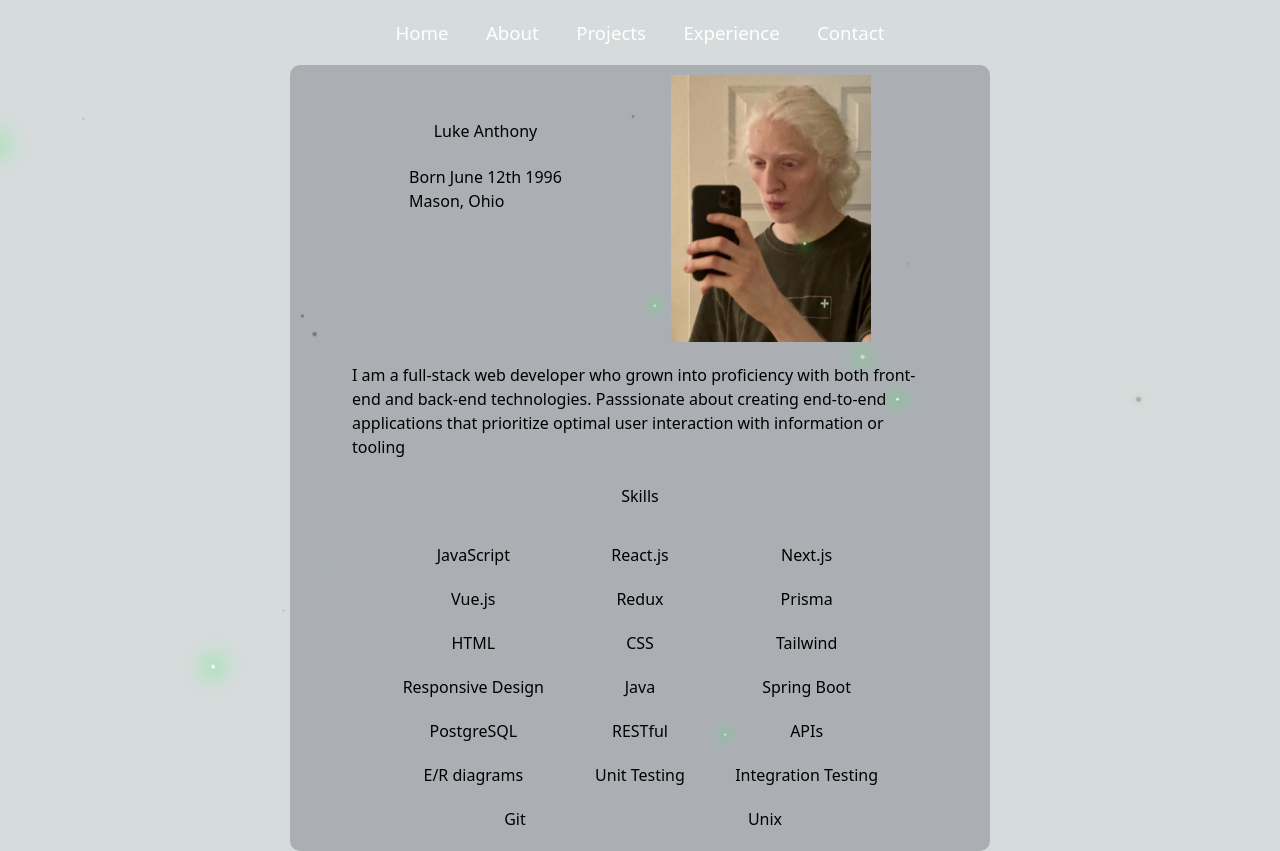
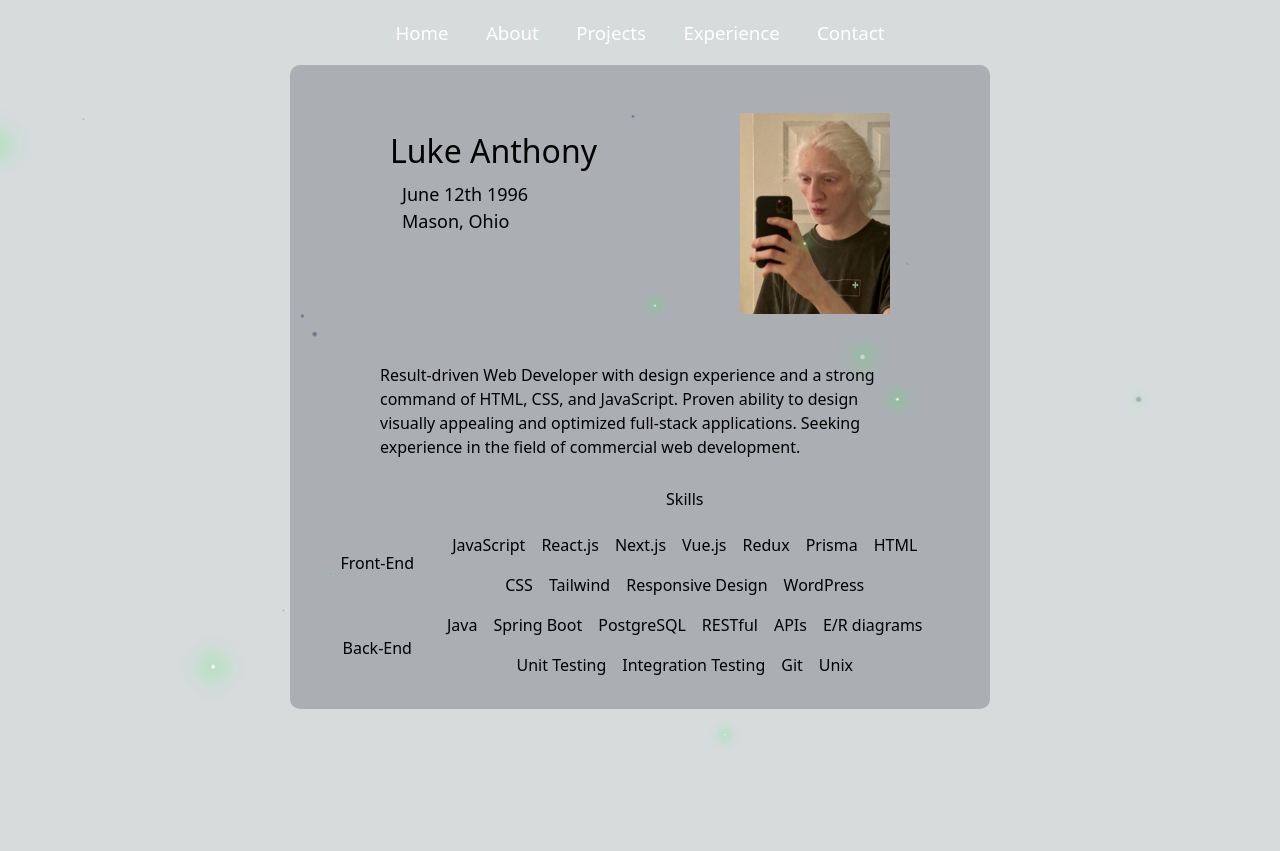
Before and after one commit to lucian1996/vite-react-portfolio, a React (Vite) app: page /about in a window 1280 px wide. After the commit the page ends 800 px from the top, so only its background shows below. Built offline with nearby package versions, Linux system fonts and the light colour scheme.

Commit message:
formatted about page

```diff
--- a/src/components/about.tsx
+++ b/src/components/about.tsx
@@ -2,14 +2,14 @@ import aboutData from '../content/about-data';
 import GetIsMobile from '../utility/function/get-is-mobile';
 
 export default function About() {
-  const { name, info, skills, summary } = aboutData;
+  const { name, info, skills1, skills2, summary } = aboutData;
   const idMobile = GetIsMobile();
   return (
     <div className="frame">
       <div className="header">
         <div className="header-left">
-          <div className="header-left-title">{name}</div>
-          <div className="header-left-info">
+          <div className="header-left-title ">{name}</div>
+          <div className="header-left-info ">
             <ul>
               {info.map((element, index) => (
                 <li key={index}>{element}</li>
@@ -26,12 +26,25 @@ export default function About() {
       </div>
       <div className={idMobile ? 'p-8' : 'summary'}>{summary}</div>
       <div className="skills">
-        <div className="skills-title">Skills</div>
-        <ul>
-          {skills.map((skill, index) => (
-            <li key={index}>{skill}</li>
-          ))}
-        </ul>
+        <div className="department">
+          <div>Front-End</div>
+          <div>Back-End</div>
+        </div>
+        <div className="skills-content">
+          <div className="skills-content-title">Skills</div>
+          <div className="skills-content-body">
+            <ul>
+              {skills1.map((skill, index) => (
+                <li key={index}>{skill}</li>
+              ))}
+            </ul>
+            <ul>
+              {skills2.map((skill, index) => (
+                <li key={index}>{skill}</li>
+              ))}
+            </ul>
+          </div>
+        </div>
       </div>
     </div>
   );
--- a/src/content/about-data.ts
+++ b/src/content/about-data.ts
@@ -1,8 +1,33 @@
 const aboutData = {
   name: 'Luke Anthony',
-  info: ['Born June 12th 1996', 'Mason, Ohio'],
-  skills: ['JavaScript', 'React.js', 'Next.js', 'Vue.js', 'Redux', 'Prisma', 'HTML', 'CSS', 'Tailwind', 'Responsive Design', 'Java', 'Spring Boot', 'PostgreSQL', 'RESTful', 'APIs', 'E/R diagrams', 'Unit Testing', 'Integration Testing', 'Git', 'Unix'],
-  summary: "I am a full-stack web developer who grown into proficiency with both front-end and back-end technologies. Passsionate about creating end-to-end applications that prioritize optimal user interaction with information or tooling"
+  info: ['June 12th 1996', 'Mason, Ohio'],
+  skills1: [
+    'JavaScript',
+    'React.js',
+    'Next.js',
+    'Vue.js',
+    'Redux',
+    'Prisma',
+    'HTML',
+    'CSS',
+    'Tailwind',
+    'Responsive Design',
+    'WordPress'
+  ],
+  skills2: [
+    'Java',
+    'Spring Boot',
+    'PostgreSQL',
+    'RESTful',
+    'APIs',
+    'E/R diagrams',
+    'Unit Testing',
+    'Integration Testing',
+    'Git',
+    'Unix'
+  ],
+  summary:
+    'Result-driven Web Developer with design experience and a strong command of HTML, CSS, and JavaScript. Proven ability to design visually appealing and optimized full-stack applications. Seeking experience in the field of commercial web development.'
 };
 
-export default aboutData
+export default aboutData;
--- a/src/style/page/about.css
+++ b/src/style/page/about.css
@@ -1,5 +1,3 @@
-
-
 #About .frame {
   /* background-color: rgba(15, 15, 174, 0.245); */
   margin: 0 auto;
@@ -8,6 +6,8 @@
   padding-bottom: 36px;
   padding: 10px;
   border-radius: 10px;
+  padding-bottom: 24px;
+  padding-top: 48px;
 }
 
 #About .header {
@@ -17,52 +17,67 @@
 }
 
 #About .header-left {
-  /* background-color: rgb(52, 52, 67); */
-  /* width: 500px; */
+  padding-top: 14px;
+  width: 260px;
 }
 
 #About .header-left-title {
-  text-align: center;
-  padding-top: 44px;
-  padding-bottom: 22px;
-  font-weight: 499;
+  font-weight: 300;
+  font-size: xx-large;
 }
-
-/* #About .header-left-info {} */
+#About .header-left-info {
+  font-weight: 300;
+  font-size: large;
+  padding-top: 6px;
+  padding-left: 12px;
+}
 
 #About .header-right,
 #About .image-container {
   /* background-color: darkblue; */
   position: relative;
-  width: 200px;
-}
-
-#About .image {
+  width: 150px;
+  margin-bottom: 14px;
 }
 
 #About .summary {
   min-width: 300px;
   max-width: 700px;
   margin: auto;
-  padding-left: 52px;
-  padding-right: 52px;
+  padding-left: 80px;
+  padding-right: 80px;
   padding-top: 21px;
-}
-
-#About .skills-title {
-  margin-top: 25px;
-  margin-bottom: 25px;
-  font-weight: 400;
+  padding-bottom: 14px;
 }
 
 #About .skills {
   min-width: 400px;
-  max-width: 500px;
+  max-width: 600px;
   margin: auto;
   text-align: center;
   display: flex;
-  flex-wrap: wrap; /* Add this to enable wrapping */
-  justify-content: center; /* Add this to evenly distribute skills */
+}
+#About .department {
+  display: flex;
+  flex-direction: column;
+  justify-content: space-between;
+  width: 140px;
+  font-weight: 400;
+  padding-top: 78px;
+  padding-bottom: 25px;
+  padding-right: 15px;
+}
+
+#About .skills-content {
+  display: flex;
+  flex-direction: column;
+}
+
+#About .skills-content-title {
+  font-weight: 400;
+  margin-top: 14px;
+  margin-bottom: 14px;
+  height: 50%;
 }
 
 #About .skills ul {
@@ -71,12 +86,10 @@
   margin: 0;
   display: flex;
   flex-wrap: wrap;
-  justify-content: space-around;
+  justify-content: center;
 }
 
 #About .skills li {
-  flex-basis: calc(
-    33.33% - 20px
-  ); /* Adjust the width as needed, accounting for margins */
-  margin: 10px; /* Add some margin between skills */
+  flex-basis: content;
+  margin: 8px; /* Adjust margin for spacing between items */
 }
```
Also changed, not shown: src/components/interface/header.tsx (+3 -8 lines).
